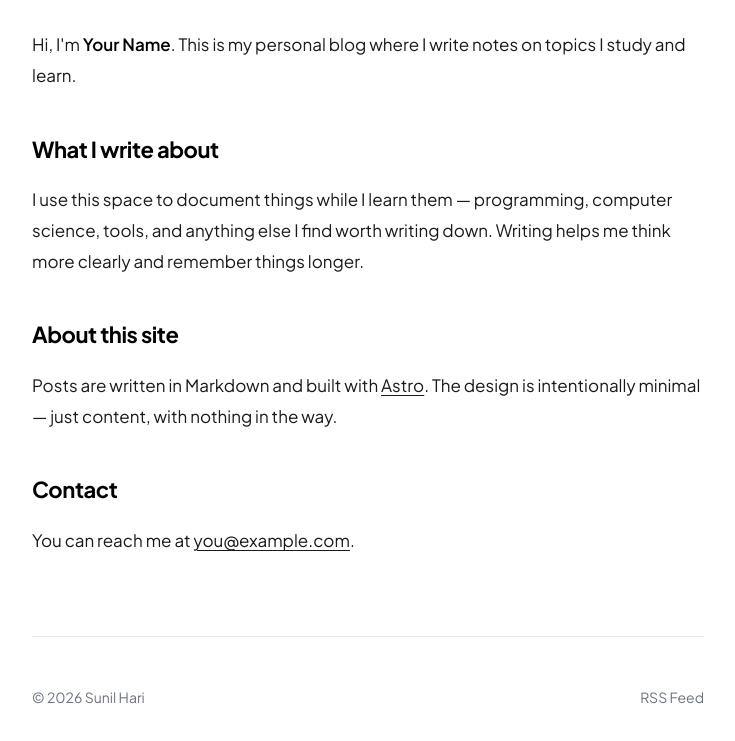
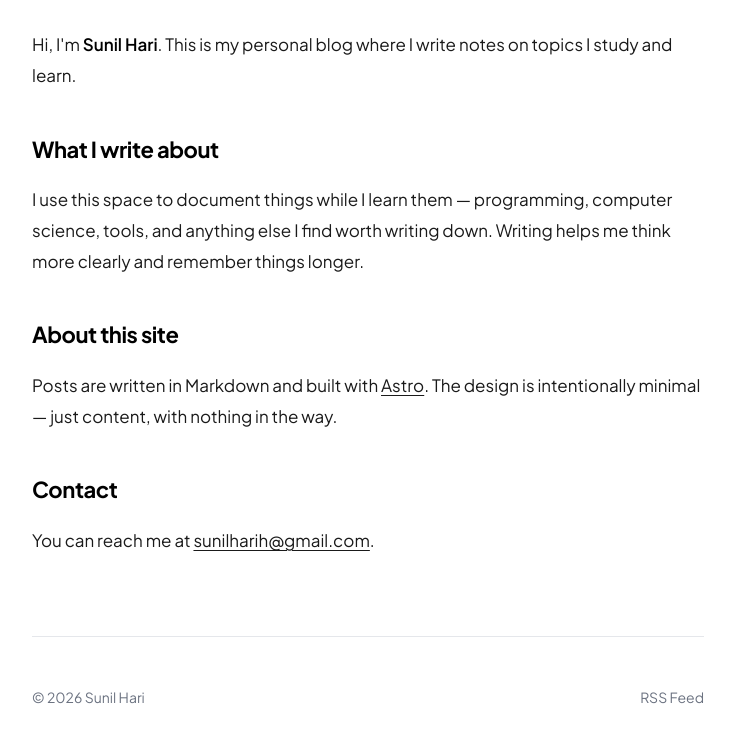
Before and after one commit to sunilhari/notes, an Astro site: page /notes/about in a window 1280 px wide. Shown: the part 174-915 px from the top of the page, without its empty margins (272-1007 px from the left). Built offline with nearby package versions, Linux system fonts and the light colour scheme; Astro itself is replaced by a stand-in of ours.

Commit message:
fix: update personal information in the About page

```diff
--- a/src/pages/about.astro
+++ b/src/pages/about.astro
@@ -7,7 +7,7 @@ import BaseLayout from '@layouts/BaseLayout.astro'
 
   <article class="prose" style="margin-top: 2rem;">
     <p>
-      Hi, I'm <strong>Your Name</strong>. This is my personal blog where I write notes
+      Hi, I'm <strong>Sunil Hari</strong>. This is my personal blog where I write notes
       on topics I study and learn.
     </p>
 
@@ -26,7 +26,7 @@ import BaseLayout from '@layouts/BaseLayout.astro'
 
     <h2>Contact</h2>
     <p>
-      You can reach me at <a href="mailto:you@example.com">you@example.com</a>.
+      You can reach me at <a href="mailto:sunilharih@gmail.com">sunilharih@gmail.com</a>.
     </p>
   </article>
 </BaseLayout>
```
